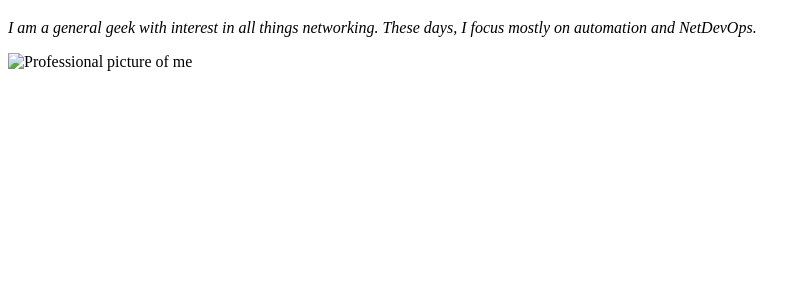
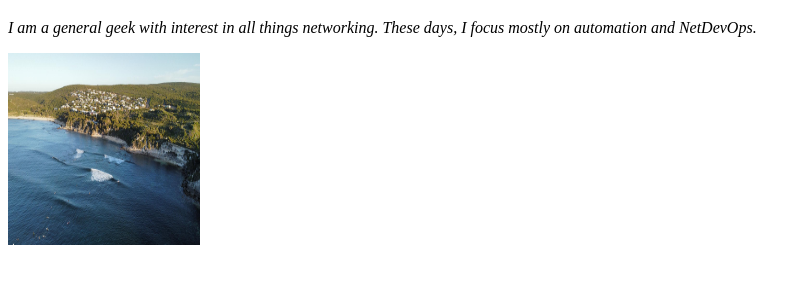
Before and after one commit to cbay-au/website, a plain HTML site: page about.html in a window 1280 px wide. Shown: the part 61-344 px from the top of the page, without its empty margins (0-811 px from the left). Drawn offline with Linux system fonts and the light colour scheme; the site is published under a folder, as on GitHub Pages, so addresses that start at the root find nothing.

Commit message:
Update about.html

```diff
--- a/about.html
+++ b/about.html
@@ -15,7 +15,7 @@
   I am a general geek with interest in all things networking.
   These days, I focus mostly on automation and NetDevOps.
   </i></p>
-  <img src="/img/GT_2.jpg" alt="Professional picture of me" height="192" width="192"/>
+  <img src="img/GT_2.jpg" alt="Professional picture of me" height="192" width="192"/>
   <!--
   <img src="clus_rg_pic.jpg" alt="Me with Cisco Live friends" height="192" width="256"/>
   <br/>
```
